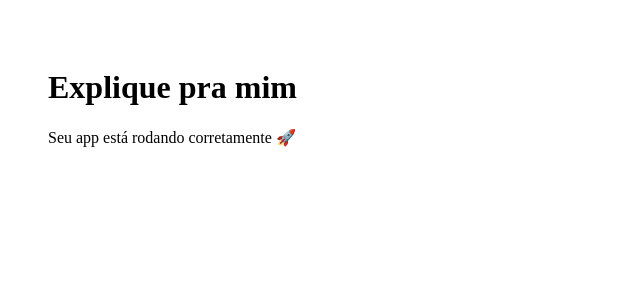
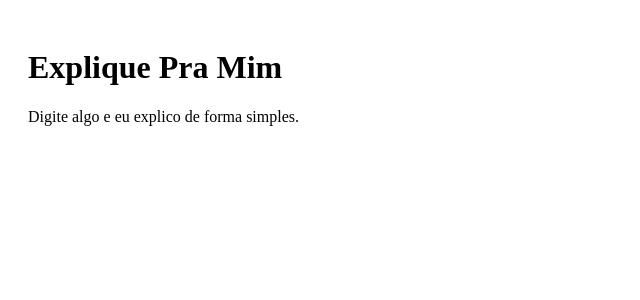
Before and after one commit to MarceloRodrigue/explique-pra-mim-app, a Next.js app: page / in a window 1280 px wide. Shown: the top 300 px of the page, without its empty margins (0-640 px from the left). Built offline with nearby package versions, Linux system fonts and the light colour scheme.

Commit message:
Update page.tsx

```diff
--- a/app/page.tsx
+++ b/app/page.tsx
@@ -1,8 +1,8 @@
 export default function Home() {
   return (
-    <main style={{ padding: 40 }}>
-      <h1>Explique pra mim</h1>
-      <p>Seu app está rodando corretamente 🚀</p>
+    <main style={{ padding: 20 }}>
+      <h1>Explique Pra Mim</h1>
+      <p>Digite algo e eu explico de forma simples.</p>
     </main>
-  );
+  )
 }
```
